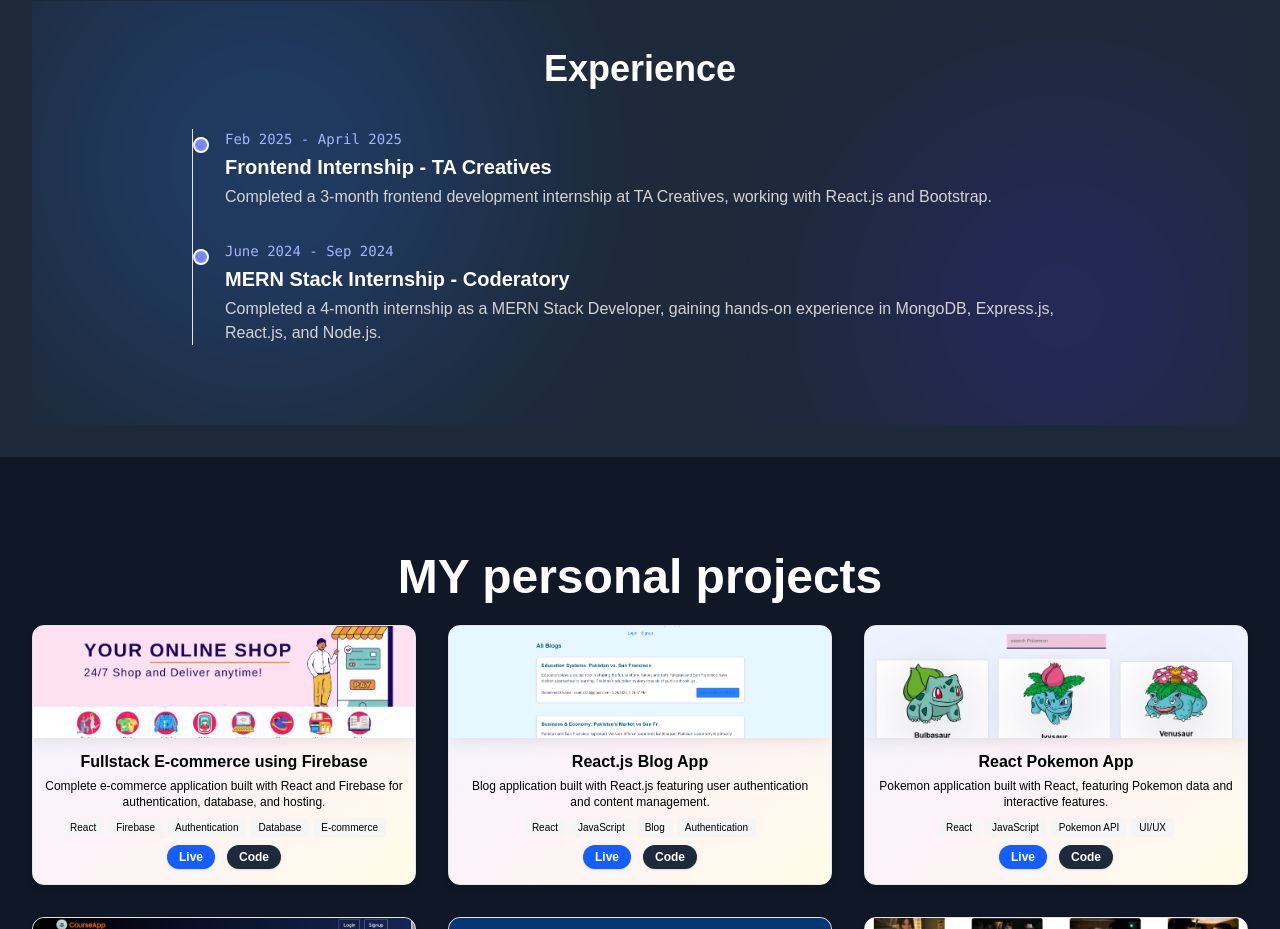
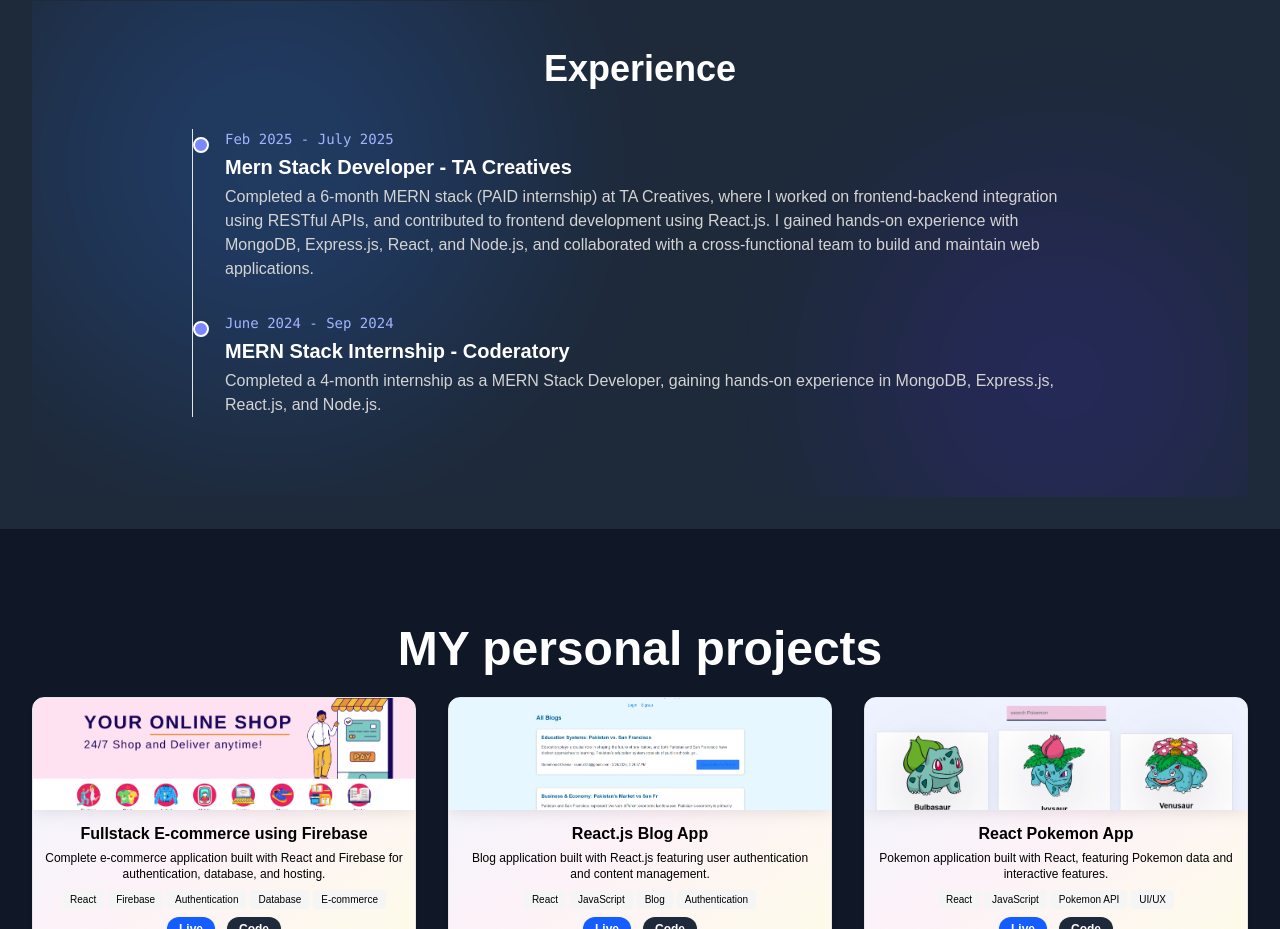
Before and after one commit to muhammad-huzaifa-anwar/portfolio, a Next.js app: page / in a window 1280 px wide. Shown: the part 900-1829 px from the top of the page. Built offline with nearby package versions, Linux system fonts and the light colour scheme.

Commit message:
cv-update

```diff
--- a/src/components/Experience.js
+++ b/src/components/Experience.js
@@ -3,9 +3,9 @@ import { motion } from "framer-motion";
 
 const experienceData = [
   {
-    role: "Frontend Internship - TA Creatives",
-    duration: "Feb 2025 - April 2025",
-    desc: "Completed a 3-month frontend development internship at TA Creatives, working with React.js and Bootstrap.",
+    role: "Mern Stack Developer - TA Creatives",
+    duration: "Feb 2025 - July 2025",
+    desc: "Completed a 6-month MERN stack (PAID internship) at TA Creatives, where I worked on frontend-backend integration using RESTful APIs, and contributed to frontend development using React.js. I gained hands-on experience with MongoDB, Express.js, React, and Node.js, and collaborated with a cross-functional team to build and maintain web applications."
   },
   {
     role: "MERN Stack Internship - Coderatory",
```
Also changed, not shown: 1 other file (tests, documents, lock files or other folders).
